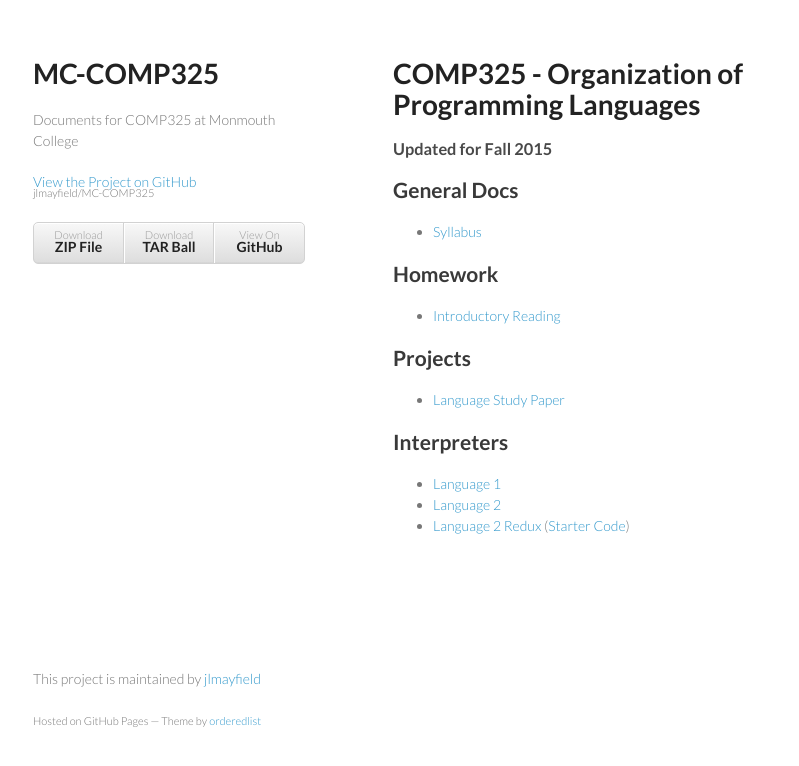
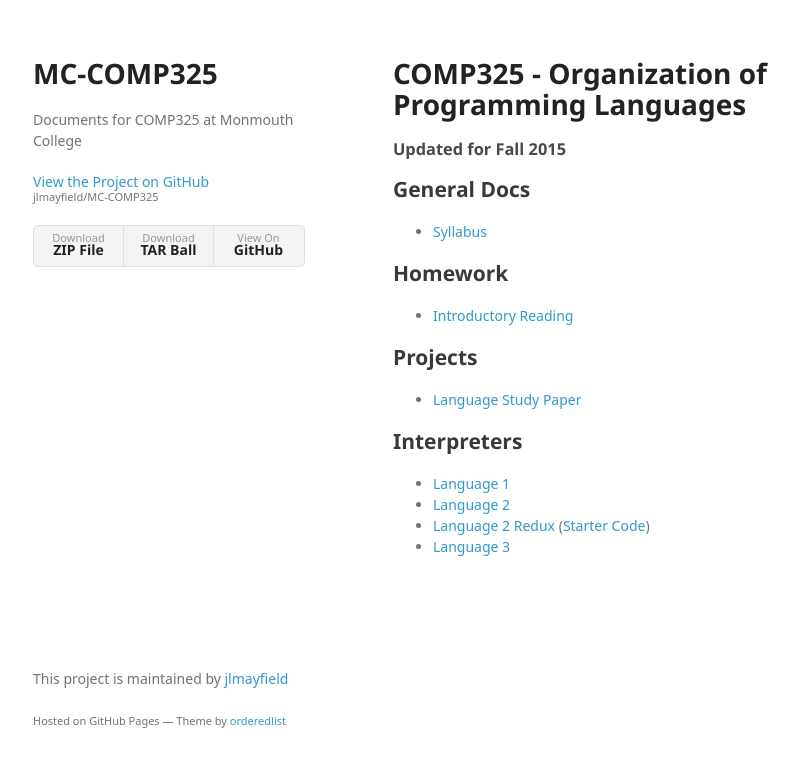
Before and after one commit to jlmayfield/MC-COMP325, a plain HTML site: page index.html in a window 1280 px wide. Shown: the whole page, without its empty margins (177-976 px from the left). Drawn offline with Linux system fonts and the light colour scheme; a web font is replaced by a local one.

Commit message:
Create gh-pages branch via GitHub

```diff
--- a/index.html
+++ b/index.html
@@ -7,7 +7,7 @@
 
     <link rel="stylesheet" href="stylesheets/styles.css">
     <link rel="stylesheet" href="stylesheets/github-light.css">
-    <meta name="viewport" content="width=device-width, initial-scale=1, user-scalable=no">
+    <meta name="viewport" content="width=device-width">
     <!--[if lt IE 9]>
     <script src="//html5shiv.googlecode.com/svn/trunk/html5.js"></script>
     <![endif]-->
@@ -63,6 +63,7 @@
 <li><a href="https://jlmayfield.github.io/MC-COMP325/interpreters/comp325-interp2.pdf">Language 2</a></li>
 <li>
 <a href="https://jlmayfield.github.io/MC-COMP325/interpreters/comp325-interp2-redux.pdf">Language 2 Redux</a> (<a href="https://jlmayfield.github.io/MC-COMP325/src/c325-midCorr.arr">Starter Code</a>)</li>
+<li><a href="https://jlmayfield.github.io/MC-COMP325/interpreters/comp325-interp3.pdf">Language 3</a></li>
 </ul>
       </section>
       <footer>
--- a/params.json
+++ b/params.json
@@ -1 +1 @@
-{"name":"MC-COMP325","tagline":"Documents for COMP325 at Monmouth College","body":"# COMP325 - Organization of Programming Languages\r\n### Updated for Fall 2015\r\n\r\n## General Docs\r\n* [Syllabus](https://jlmayfield.github.io/MC-COMP325/general/comp325-syllabus.pdf)\r\n\r\n## Homework\r\n* [Introductory Reading](https://jlmayfield.github.io/MC-COMP325/otherhwk/comp325-paradigmsReading.pdf)\r\n\r\n## Projects\r\n* [Language Study Paper](https://jlmayfield.github.io/MC-COMP325/otherhwk/comp325-langPaper.pdf)\r\n\r\n## Interpreters\r\n* [Language 1](https://jlmayfield.github.io/MC-COMP325/interpreters/comp325-interp1.pdf)\r\n* [Language 2](https://jlmayfield.github.io/MC-COMP325/interpreters/comp325-interp2.pdf)\r\n* [Language 2 Redux](https://jlmayfield.github.io/MC-COMP325/interpreters/comp325-interp2-redux.pdf) \\([Starter Code](https://jlmayfield.github.io/MC-COMP325/src/c325-midCorr.arr)\\)","google":"","note":"Don't delete this file! It's used internally to help with page regeneration."}
+{"name":"MC-COMP325","tagline":"Documents for COMP325 at Monmouth College","body":"# COMP325 - Organization of Programming Languages\r\n### Updated for Fall 2015\r\n\r\n## General Docs\r\n* [Syllabus](https://jlmayfield.github.io/MC-COMP325/general/comp325-syllabus.pdf)\r\n\r\n## Homework\r\n* [Introductory Reading](https://jlmayfield.github.io/MC-COMP325/otherhwk/comp325-paradigmsReading.pdf)\r\n\r\n## Projects\r\n* [Language Study Paper](https://jlmayfield.github.io/MC-COMP325/otherhwk/comp325-langPaper.pdf)\r\n\r\n## Interpreters\r\n* [Language 1](https://jlmayfield.github.io/MC-COMP325/interpreters/comp325-interp1.pdf)\r\n* [Language 2](https://jlmayfield.github.io/MC-COMP325/interpreters/comp325-interp2.pdf)\r\n* [Language 2 Redux](https://jlmayfield.github.io/MC-COMP325/interpreters/comp325-interp2-redux.pdf) \\([Starter Code](https://jlmayfield.github.io/MC-COMP325/src/c325-midCorr.arr)\\)\r\n* [Language 3](https://jlmayfield.github.io/MC-COMP325/interpreters/comp325-interp3.pdf)","google":"","note":"Don't delete this file! It's used internally to help with page regeneration."}
--- a/stylesheets/styles.css
+++ b/stylesheets/styles.css
@@ -1,10 +1,65 @@
-@import url(https://fonts.googleapis.com/css?family=Lato:300italic,700italic,300,700);
+@font-face {
+  font-family: 'Noto Sans';
+  font-weight: 400;
+  font-style: normal;
+  src: url('../fonts/Noto-Sans-regular/Noto-Sans-regular.eot');
+  src: url('../fonts/Noto-Sans-regular/Noto-Sans-regular.eot?#iefix') format('embedded-opentype'),
+       local('Noto Sans'),
+       local('Noto-Sans-regular'),
+       url('../fonts/Noto-Sans-regular/Noto-Sans-regular.woff2') format('woff2'),
+       url('../fonts/Noto-Sans-regular/Noto-Sans-regular.woff') format('woff'),
+       url('../fonts/Noto-Sans-regular/Noto-Sans-regular.ttf') format('truetype'),
+       url('../fonts/Noto-Sans-regular/Noto-Sans-regular.svg#NotoSans') format('svg');
+}
+
+@font-face {
+  font-family: 'Noto Sans';
+  font-weight: 700;
+  font-style: normal;
+  src: url('../fonts/Noto-Sans-700/Noto-Sans-700.eot');
+  src: url('../fonts/Noto-Sans-700/Noto-Sans-700.eot?#iefix') format('embedded-opentype'),
+       local('Noto Sans Bold'),
+       local('Noto-Sans-700'),
+       url('../fonts/Noto-Sans-700/Noto-Sans-700.woff2') format('woff2'),
+       url('../fonts/Noto-Sans-700/Noto-Sans-700.woff') format('woff'),
+       url('../fonts/Noto-Sans-700/Noto-Sans-700.ttf') format('truetype'),
+       url('../fonts/Noto-Sans-700/Noto-Sans-700.svg#NotoSans') format('svg');
+}
+
+@font-face {
+  font-family: 'Noto Sans';
+  font-weight: 400;
+  font-style: italic;
+  src: url('../fonts/Noto-Sans-italic/Noto-Sans-italic.eot');
+  src: url('../fonts/Noto-Sans-italic/Noto-Sans-italic.eot?#iefix') format('embedded-opentype'),
+       local('Noto Sans Italic'),
+       local('Noto-Sans-italic'),
+       url('../fonts/Noto-Sans-italic/Noto-Sans-italic.woff2') format('woff2'),
+       url('../fonts/Noto-Sans-italic/Noto-Sans-italic.woff') format('woff'),
+       url('../fonts/Noto-Sans-italic/Noto-Sans-italic.ttf') format('truetype'),
+       url('../fonts/Noto-Sans-italic/Noto-Sans-italic.svg#NotoSans') format('svg');
+}
+
+@font-face {
+  font-family: 'Noto Sans';
+  font-weight: 700;
+  font-style: italic;
+  src: url('../fonts/Noto-Sans-700italic/Noto-Sans-700italic.eot');
+  src: url('../fonts/Noto-Sans-700italic/Noto-Sans-700italic.eot?#iefix') format('embedded-opentype'),
+       local('Noto Sans Bold Italic'),
+       local('Noto-Sans-700italic'),
+       url('../fonts/Noto-Sans-700italic/Noto-Sans-700italic.woff2') format('woff2'),
+       url('../fonts/Noto-Sans-700italic/Noto-Sans-700italic.woff') format('woff'),
+       url('../fonts/Noto-Sans-700italic/Noto-Sans-700italic.ttf') format('truetype'),
+       url('../fonts/Noto-Sans-700italic/Noto-Sans-700italic.svg#NotoSans') format('svg');
+}
 
 body {
+  background-color: #fff;
   padding:50px;
-  font:14px/1.5 Lato, "Helvetica Neue", Helvetica, Arial, sans-serif;
-  color:#777;
-  font-weight:300;
+  font: 14px/1.5 "Noto Sans", "Helvetica Neue", Helvetica, Arial, sans-serif;
+  color:#727272;
+  font-weight:400;
 }
 
 h1, h2, h3, h4, h5, h6 {
@@ -34,15 +89,22 @@ h3, h4, h5, h6 {
 
 a {
   color:#39c;
-  font-weight:400;
   text-decoration:none;
+}
+
+a:hover {
+  color:#069;
 }
 
 a small {
   font-size:11px;
   color:#777;
-  margin-top:-0.6em;
+  margin-top:-0.3em;
   display:block;
+}
+
+a:hover small {
+  color:#777;
 }
 
 .wrapper {
@@ -58,7 +120,7 @@ blockquote {
 }
 
 code, pre {
-  font-family:Monaco, Bitstream Vera Sans Mono, Lucida Console, Terminal;
+  font-family:Monaco, Bitstream Vera Sans Mono, Lucida Console, Terminal, Consolas, Liberation Mono, DejaVu Sans Mono, Courier New, monospace;
   color:#333;
   font-size:12px;
 }
@@ -99,33 +161,32 @@ header {
   width:270px;
   float:left;
   position:fixed;
+  -webkit-font-smoothing:subpixel-antialiased;
 }
 
 header ul {
   list-style:none;
   height:40px;
-
   padding:0;
-
-  background: #eee;
-  background: -moz-linear-gradient(top, #f8f8f8 0%, #dddddd 100%);
-  background: -webkit-gradient(linear, left top, left bottom, color-stop(0%,#f8f8f8), color-stop(100%,#dddddd));
-  background: -webkit-linear-gradient(top, #f8f8f8 0%,#dddddd 100%);
-  background: -o-linear-gradient(top, #f8f8f8 0%,#dddddd 100%);
-  background: -ms-linear-gradient(top, #f8f8f8 0%,#dddddd 100%);
-  background: linear-gradient(top, #f8f8f8 0%,#dddddd 100%);
-
+  background: #f4f4f4;
   border-radius:5px;
-  border:1px solid #d2d2d2;
-  box-shadow:inset #fff 0 1px 0, inset rgba(0,0,0,0.03) 0 -1px 0;
+  border:1px solid #e0e0e0;
   width:270px;
 }
 
 header li {
   width:89px;
   float:left;
-  border-right:1px solid #d2d2d2;
+  border-right:1px solid #e0e0e0;
   height:40px;
+}
+
+header li:first-child a {
+  border-radius:5px 0 0 5px;
+}
+
+header li:last-child a {
+  border-radius:0 5px 5px 0;
 }
 
 header ul a {
@@ -135,17 +196,20 @@ header ul a {
   display:block;
   text-align:center;
   padding-top:6px;
-  height:40px;
+  height:34px;
+}
+
+header ul a:hover {
+  color:#999;
+}
+
+header ul a:active {
+  background-color:#f0f0f0;
 }
 
 strong {
   color:#222;
   font-weight:700;
-}
-
-header ul li + li {
-  width:88px;
-  border-left:1px solid #fff;
 }
 
 header ul li + li + li {
@@ -181,6 +245,7 @@ footer {
   float:left;
   position:fixed;
   bottom:50px;
+  -webkit-font-smoothing:subpixel-antialiased;
 }
 
 @media print, screen and (max-width: 960px) {
@@ -242,7 +307,11 @@ footer {
   }
 
   header ul {
-    display:none;
+    width:99%;
+  }
+
+  header li, header ul li + li + li {
+    width:33%;
   }
 }
 
```
